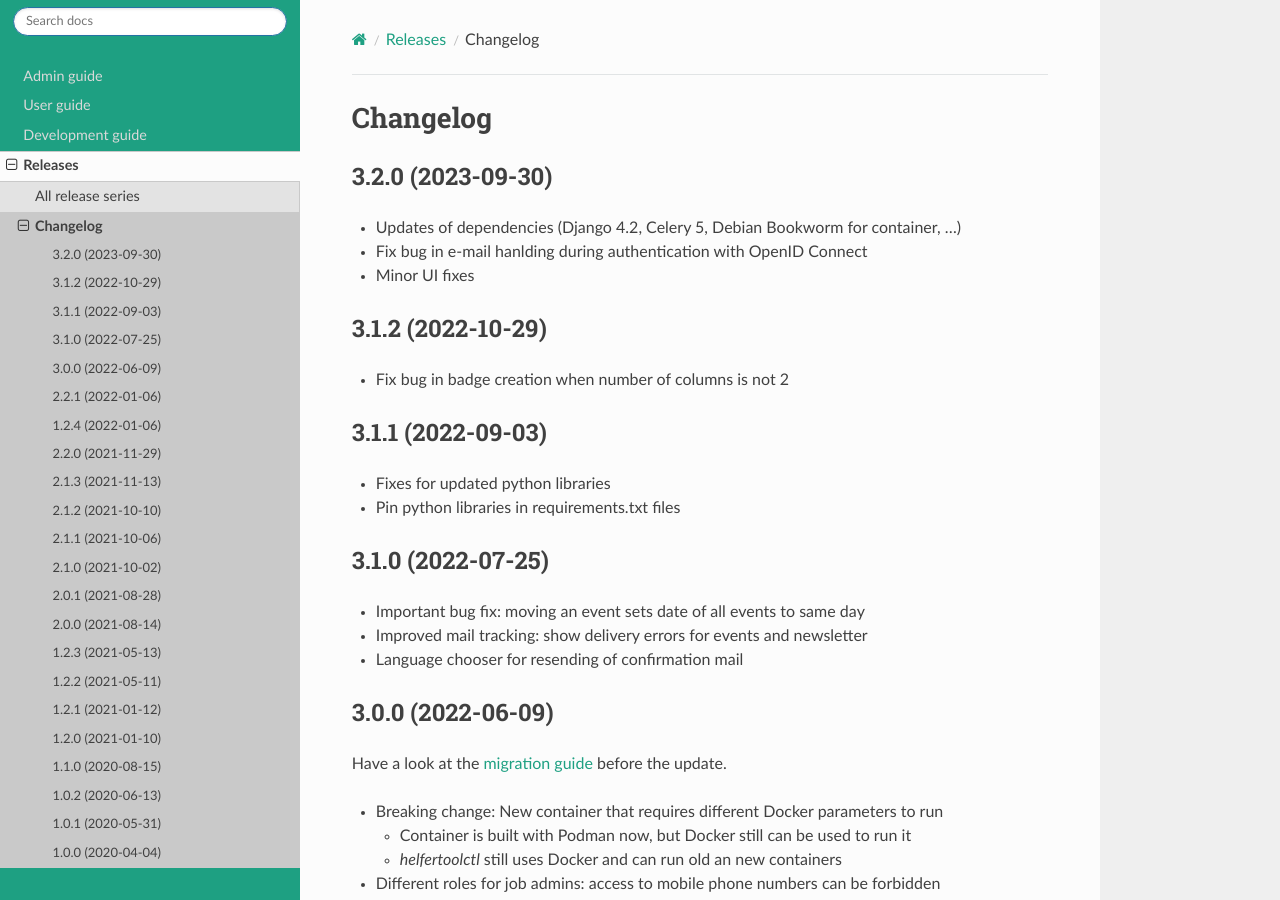
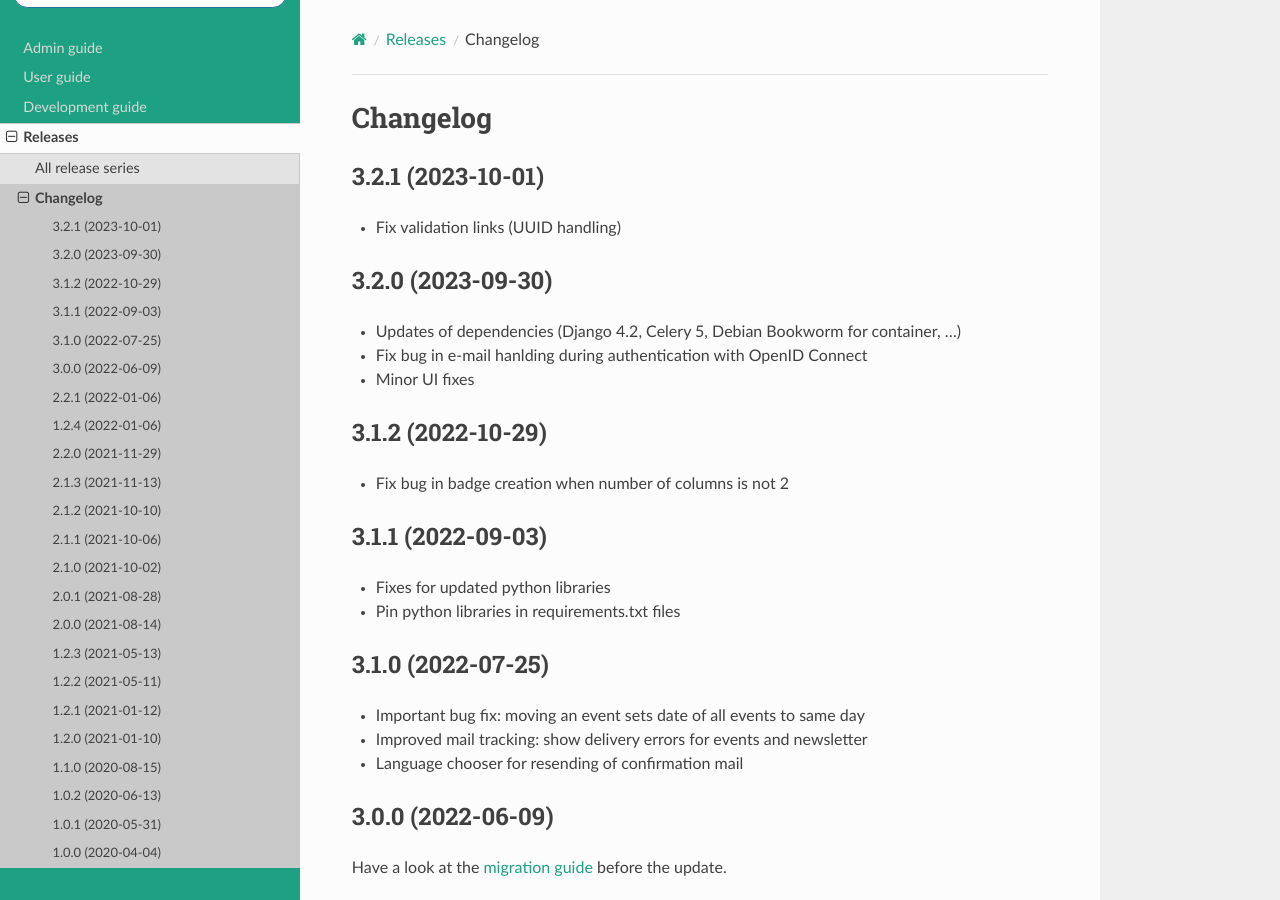
Before and after one commit to helfertool/docs, a Sphinx documentation site: the page built from source/releases/changelog.rst, in a window 1280 px wide and 900 px high. Built offline with Sphinx 7.4.7 and the Read the Docs theme 2.0.0, drawn with Linux system fonts in a browser that asks for light colours.

Commit message:
release 3.2.1

```diff
--- a/source/admin/versions.rst
+++ b/source/admin/versions.rst
@@ -49,7 +49,7 @@ Supported releases
 +-----------------+--------------------------------------------+------------------+------------------+
 | Relase series   | Latest release                             | Release date     | End of life      |
 +=================+============================================+==================+==================+
-| 3.2.x           | :ref:`3.2.0 <changelog-3-2-0>`             | 2023-09-30       |                  |
+| 3.2.x           | :ref:`3.2.1 <changelog-3-2-1>`             | 2023-10-01       |                  |
 +-----------------+--------------------------------------------+------------------+------------------+
 
 For non-LTS versions, the support ends with the next release.
--- a/source/releases/changelog.rst
+++ b/source/releases/changelog.rst
@@ -3,6 +3,13 @@
 =========
 Changelog
 =========
+
+.. _changelog-3-2-1:
+
+3.2.1 (2023-10-01)
+------------------
+
+* Fix validation links (UUID handling)
 
 .. _changelog-3-2-0:
 
--- a/source/releases/history.rst
+++ b/source/releases/history.rst
@@ -9,7 +9,7 @@ Details about relases and versions can be found in the :ref:`admin guide <versio
 +-----------------+--------------------------------------------+------------------+------------------+
 | Relase series   | Latest release                             | Release date     | End of life      |
 +=================+============================================+==================+==================+
-| 3.2.x           | :ref:`3.2.0 <changelog-3-2-0>`             | 2023-09-30       |                  |
+| 3.2.x           | :ref:`3.2.1 <changelog-3-2-1>`             | 2023-10-01       |                  |
 +-----------------+--------------------------------------------+------------------+------------------+
 | 3.1.x           | :ref:`3.1.2 <changelog-3-1-2>`             | 2022-07-25       | 2023-09-30       |
 +-----------------+--------------------------------------------+------------------+------------------+
```
